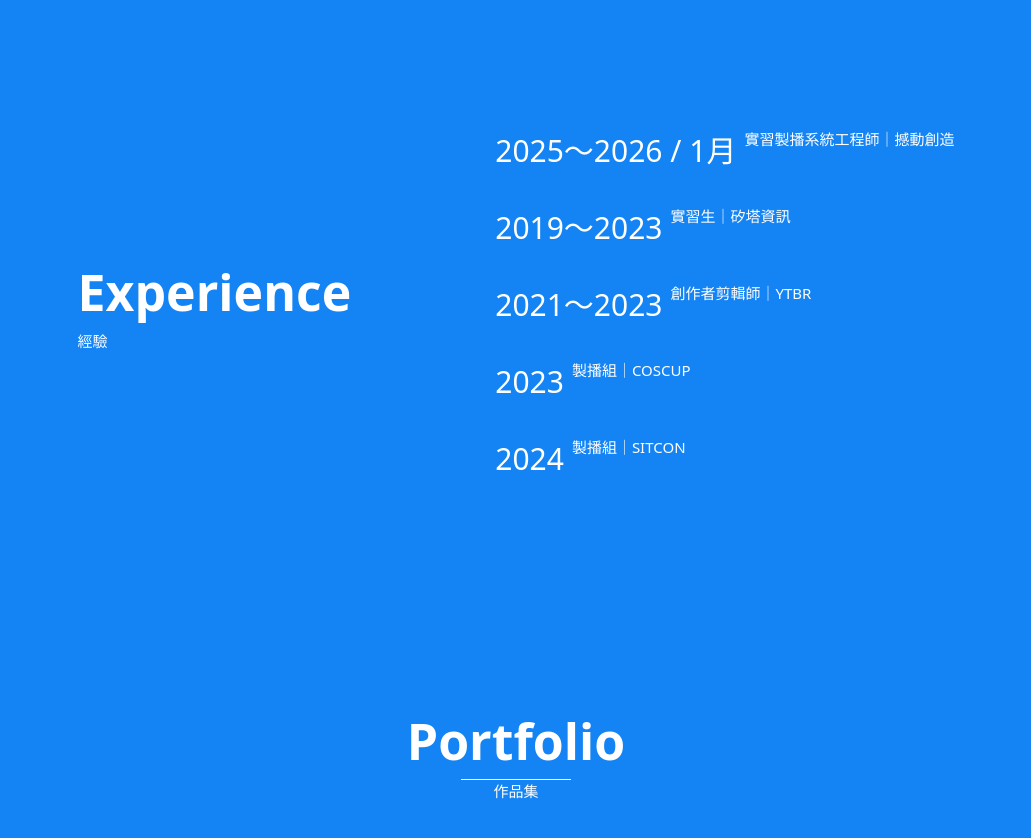
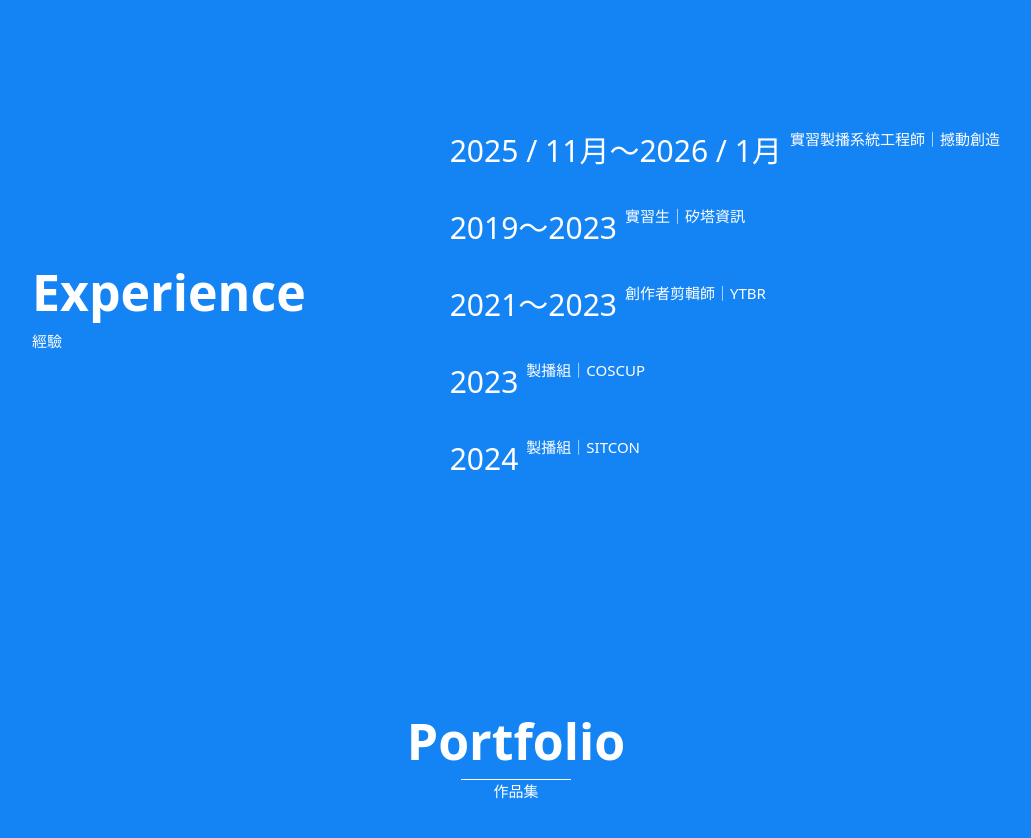
Before and after one commit to ronkaotw/next-portfolio-frontend, a Next.js app: page / in a window 1280 px wide. Shown: the part 1760-2598 px from the top of the page, without its empty margins (124-1155 px from the left). Built offline with nearby package versions, Linux system fonts and the light colour scheme; no server answers.

Commit message:
update: exp start year

```diff
--- a/src/app/_components/Exp/pages.js
+++ b/src/app/_components/Exp/pages.js
@@ -22,7 +22,7 @@ export default function Experience() {
   }, []);
 
   const timelineItems = [
-    { year: "2025～2026 / 1月", content: "實習製播系統工程師｜撼動創造" },
+    { year: "2025 / 11月～2026 / 1月", content: "實習製播系統工程師｜撼動創造" },
     { year: "2019～2023", content: "實習生｜矽塔資訊" },
     { year: "2021～2023", content: "創作者剪輯師｜YTBR" },
     { year: "2023", content: "製播組｜COSCUP" },
```
Also changed, not shown: 1 other file (tests, documents, lock files or other folders).
